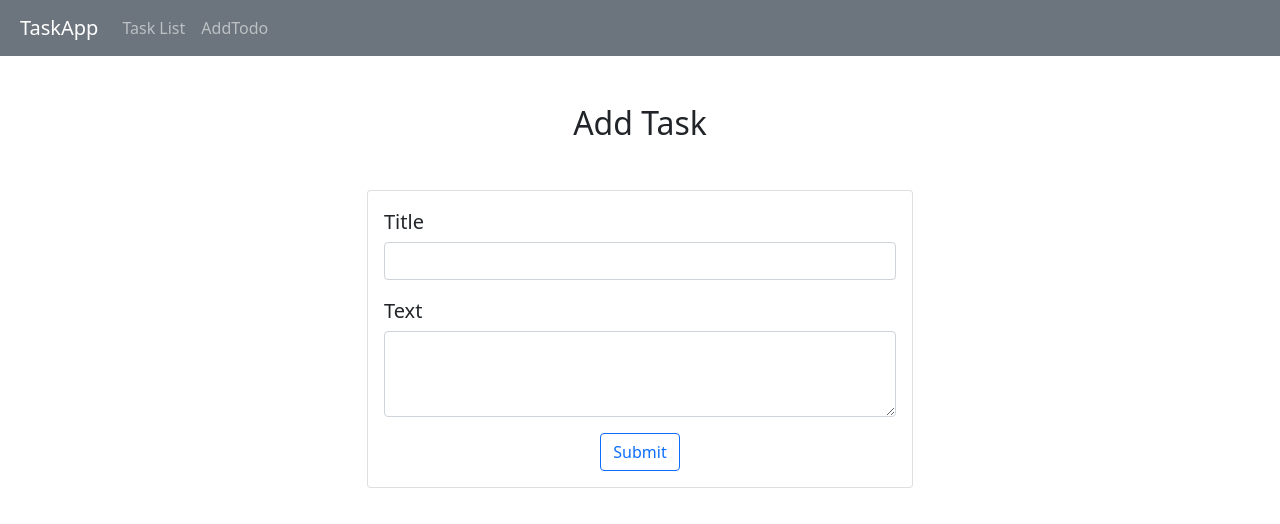
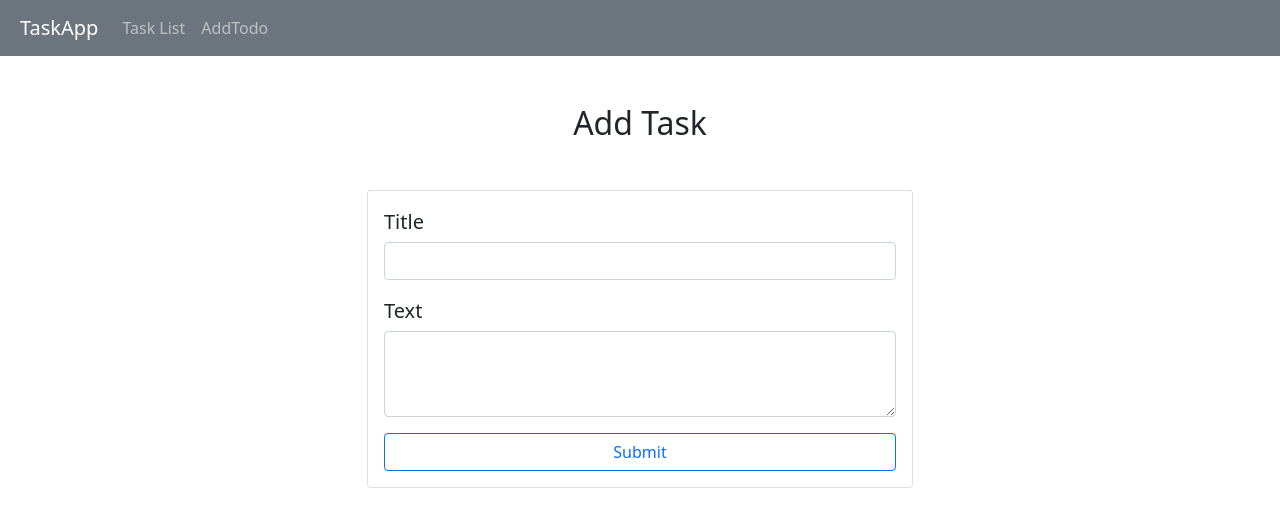
Before and after one commit to aaaasahi/SPA-CRUD, a React (Create React App) app in the folder frontend/: page /add in a window 1280 px wide. Shown: the top 524 px of the page. Built offline with nearby package versions, Linux system fonts and the light colour scheme.

Commit message:
スタイル調整 #22

```diff
--- a/frontend/src/components/AddTask.jsx
+++ b/frontend/src/components/AddTask.jsx
@@ -70,10 +70,12 @@ export const AddTask = () => {
                 />
             </div>
           </div>
-          <div className="text-center">
-            <button onClick={saveTask} className="btn btn-outline-primary mt-3">
-              Submit
-            </button>
+          <div className="row">
+            <div className="col-12 d-grid gap-2">
+              <button onClick={saveTask} className="btn btn-outline-primary mt-3">
+                Submit
+              </button>
+            </div>
           </div>
         </div>
       </div>
```
